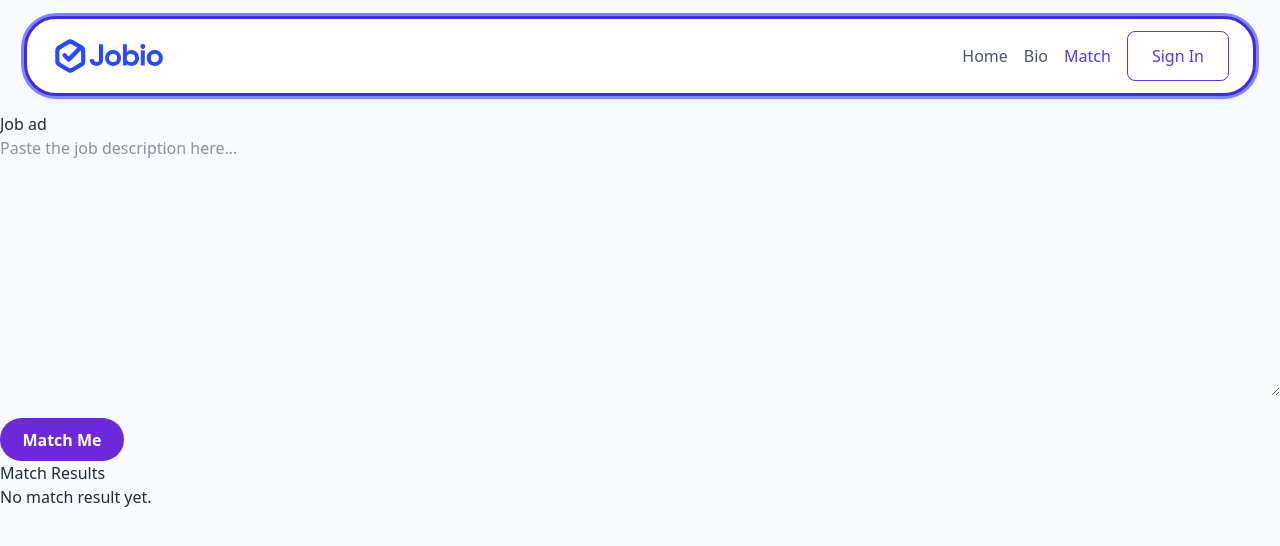
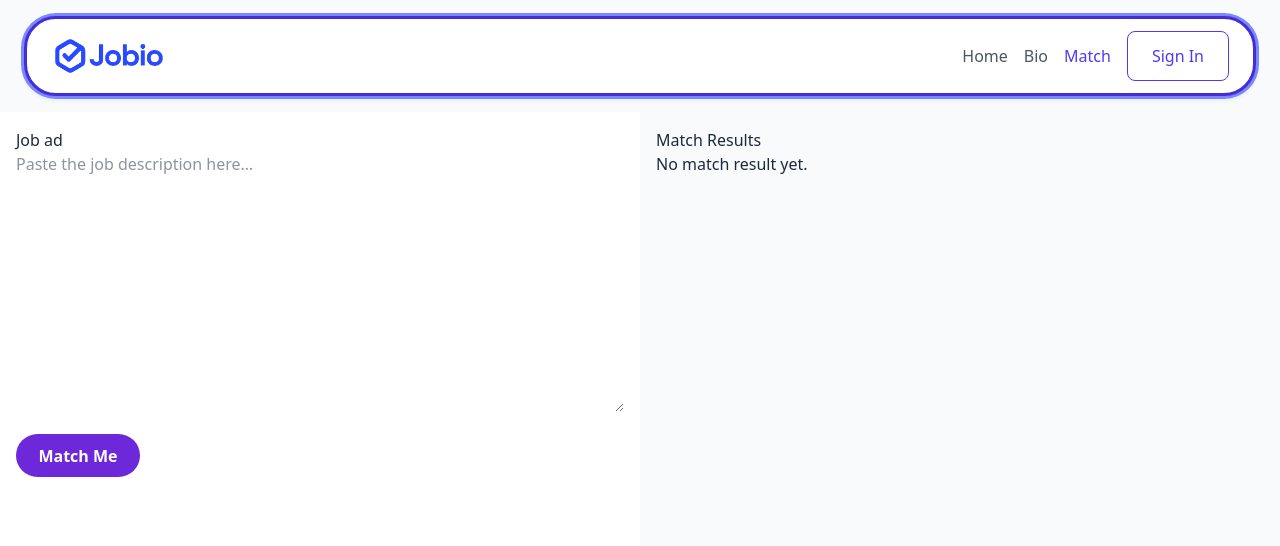
Before and after one commit to fac-32/Jobio-front, a React (Vite) app: page /match in a window 1280 px wide. Shown: the top 546 px of the page. Built offline with nearby package versions, Linux system fonts and the light colour scheme.

Commit message:
Edit style

```diff
--- a/src/pages/MatchPage/MatchPage.tsx
+++ b/src/pages/MatchPage/MatchPage.tsx
@@ -89,9 +89,9 @@ function MatchPage() {
   };
 
   return (
-    <div className="match-page">
-      <main className="match-layout">
-        <section className="match-left">
+    <div className="flex h-screen">
+      {/* <main className="match-layout"> */}
+        <div className="w-1/2 bg-white p-4 flex flex-col">
           {/* <UploadCVButton /> */}
           {/* <DealBreakersModal /> */}
 
@@ -103,12 +103,12 @@ function MatchPage() {
           />
 
           {error && <p className="match-error">{error}</p>}
-        </section>
+        </div>
 
-        <section className="match-right">
+        <div className="w-1/2 bg-gray-50 p-4 overflow-auto">
           <MatchResultPanel loading={loading} result={result} />
-        </section>
-      </main>
+        </div>
+      {/* </main> */}
     </div>
   );
 }
```
